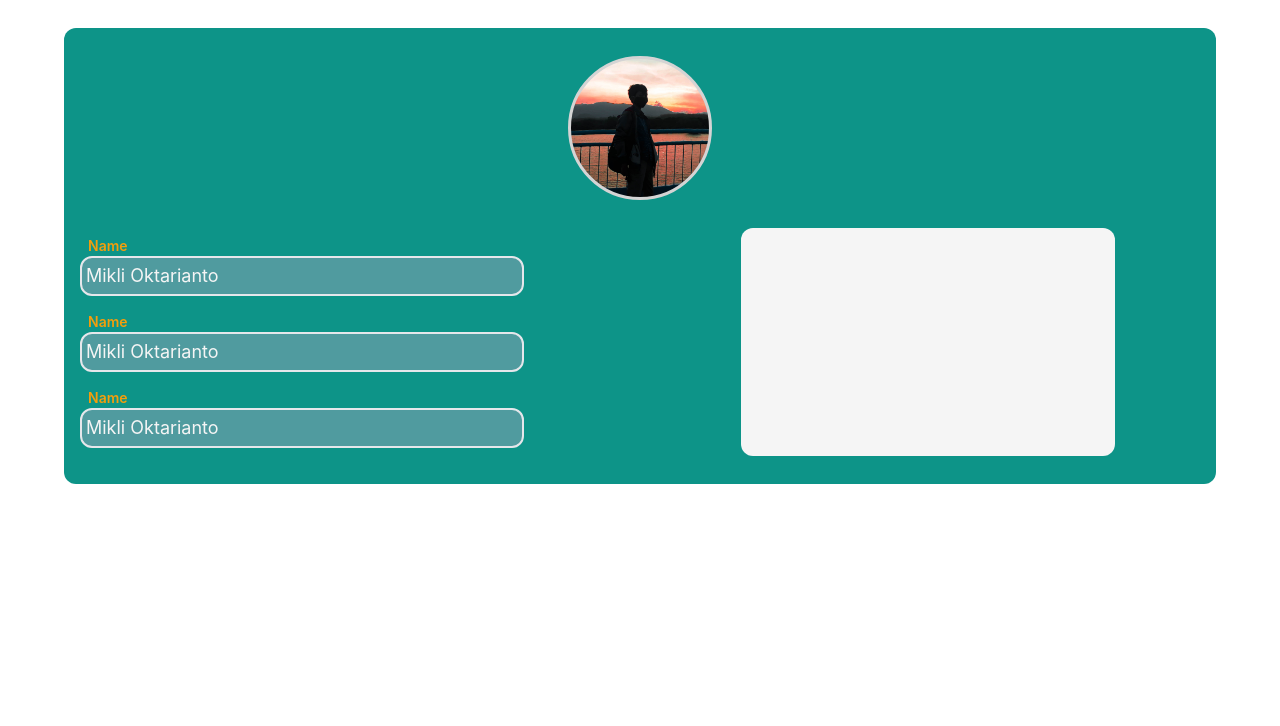
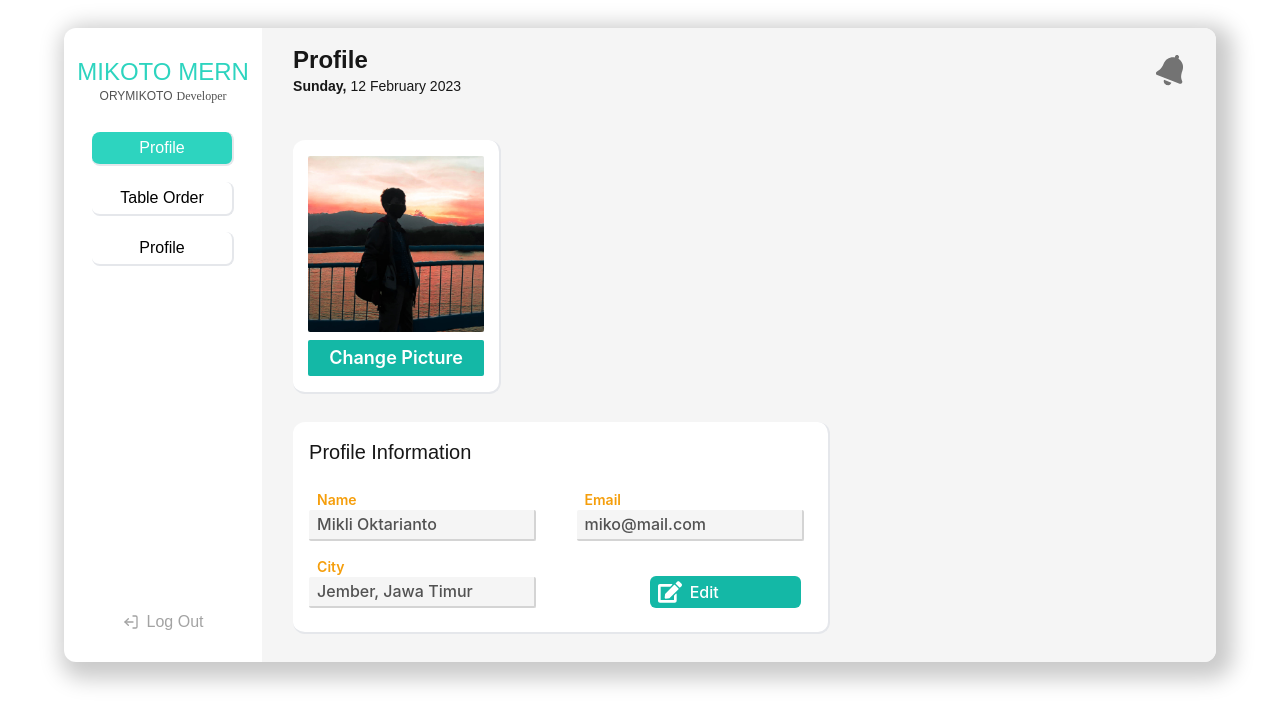
Before and after one commit to orymikoto/order-restaurant-table-program-MERN, a React (Create React App) app in the folder frontend/: page /user/profile in a window 1280 px wide. Shown: the top 726 px of the page. Built offline with nearby package versions, Linux system fonts and the light colour scheme.

Commit message:
Profile site information

```diff
--- a/frontend/src/components/DataShow.jsx
+++ b/frontend/src/components/DataShow.jsx
@@ -4,8 +4,8 @@ function DataShow({title, value, className}) {
   return (
     <div className={`flex flex-col ${className}`}>
       <h3 className='font-semibold text-sm ml-2 text-amber-500'>{title}</h3>
-      <div className='border-2 w-full bg-slate-400/50 rounded-xl'>
-        <p className='m-1 text-justify font-normal text-lg text-neutral-100'>{value}</p>
+      <div className='w-full bg-neutral-100 border-r-2 border-b-2 border-neutral-300 rounded-sm'>
+        <p className='m-[0.15rem] mx-2 text-justify font-medium text-neutral-600 '>{value}</p>
       </div>
       {/* tes */}
     </div>
--- a/frontend/src/index.css
+++ b/frontend/src/index.css
@@ -3,6 +3,7 @@
 @tailwind utilities;
 
 @import url('https://fonts.googleapis.com/css2?family=Mr+Dafoe&family=Unbounded:wght@900&display=swap');
+@import url('https://fonts.googleapis.com/css2?family=Poppins:ital,wght@0,300;0,400;0,500;0,600;0,700;1,300;1,400;1,500;1,600;1,700&display=swap');
 
 body {
   margin: 0;
--- a/frontend/src/pages/users/Profile.jsx
+++ b/frontend/src/pages/users/Profile.jsx
@@ -1,19 +1,73 @@
 import React from 'react'
 import DataShow from '../../components/DataShow'
+import {FaEdit, FaBell} from 'react-icons/fa'
+import {FiLogOut} from 'react-icons/fi'
 
 function Profile() {
   return (
-    <div className='container w-[90%] mx-auto pb-7 grid grid-cols-6 my-7 rounded-xl bg-teal-600'>
-      <div className='col-span-6 flex justify-center'>
-        <div className='h-[9rem] my-7 w-[9rem] overflow-hidden rounded-full bg-cover border-neutral-300 border-[0.21rem] bg-center hover:border-amber-400 duration-300 ease-in-out' style={{backgroundImage: 'url("/assets/pp.jpg")'}}>
-          {/* <img src='/assets/pp.jpg' alt='profilepicture' /> */}
+    <div className='flex w-[90%] rounded-xl my-7 overflow-hidden bg-white shadow-[7px_7px_21px_10px_rgba(0,0,0,0.21)] mx-auto'>
+      <div className='lg:w-[21%] md:w-[27%] flex flex-col'>
+        <div className='flex flex-col justify-center items-center mx-auto my-7'>
+          <p className='text-2xl text-center font-unbounded text-teal-400'>MIKOTO MERN</p>
+          <div className='flex gap-x-1 self-center text-neutral-600'>
+            <p className='font-unbounded text-xs'>ORYMIKOTO</p>
+            <p className='font-mrdafoe text-xs'>Developer</p>
+          </div>
+        </div>
+        <div className='flex flex-col gap-2 gap-y-4 h-full'>
+          <div className='font-medium text-white text-md lg:mx-7 md:mx-4 py-1 text-center font-poppins rounded-lg border-r-2 border-b-2 bg-teal-400'>
+            <p>Profile</p>
+          </div>
+          <div className='font-medium text-black text-md lg:mx-7 md:mx-4 hover:border-teal-400 duration-300 py-1 text-center font-poppins border-r-2 border-b-2 rounded-lg '>
+            <p>Table Order</p>
+          </div>
+          <div className='font-medium text-black text-md lg:mx-7 md:mx-4 hover:border-teal-400 duration-300 py-1 text-center font-poppins border-r-2 border-b-2 rounded-lg '>
+            <p>Profile</p>
+          </div>
+          <div className='flex flex-1 mx-auto flex-self-end items-end '>
+            <div className='flex cursor-pointer items-center text-neutral-400 duration-300 ease-in-out hover:text-red-600 gap-x-2 mb-7'>
+              <FiLogOut className='w-4 h-4  rotate-180' />
+              <p className='font-medium font-poppins'>Log Out</p>
+            </div>
+          </div>
         </div>
       </div>
-      <DataShow className='col-span-3 my-2 mx-2 ml-4 w-[77%]' title='Name' value='Mikli Oktarianto' />
-      <div className='row-span-6 col-span-3 rounded-xl w-[65%] justify-self-center bg-neutral-100'>
+      <div className=' w-full flex flex-col border-l-[0.21rem] px-7 border-neutral-100 bg-neutral-100 '>
+        <div className='flex w-full my-4 text-neutral-900 font-semibold font-poppins text-2xl'>
+          <div className='flex flex-col'>
+            <h2>Profile</h2>
+            <div className='flex gap-x-1'>
+              <p className='text-sm'>Sunday,</p>
+              <p className='text-sm font-light font-poppins'>12 February 2023</p>
+            </div>
+          </div>
+          <div className='flex flex-1 w-full justify-self-end justify-end items-center'>
+            <FaBell className='w-8 h-8 text-neutral-500 hover:text-amber-400 duration-200  rotate-[21deg]' />
+          </div>
+        </div>
+        <div className='flex flex-col items-center rounded-xl w-[13rem] border-r-2 border-b-2 bg-white my-7'>
+          <div className=' mt-4 mb-2 w-[11rem] h-[11rem] overflow-hidden rounded-sm bg-cover bg-center hover:border-amber-400 duration-300 ease-in-out' style={{backgroundImage: 'url("/assets/pp.jpg")'}}>
+            {/* <img src='/assets/pp.jpg' alt='profilepicture' /> */}
+          </div>
+          <div className='text-lg cursor-pointer mb-4 text-center py-1 rounded-sm font-semibold bg-teal-500 hover:bg-teal-600 w-[11rem] text-white'>
+            <h3>Change Picture</h3>
+          </div>
+        </div>
+        <div className='flex flex-col mb-7 rounded-xl border-r-2 border-b-2 bg-white lg:w-[60%] md:w-[75%]'>
+          <div className='m-4 text-neutral-900 font-medium font-poppins text-xl'>
+            <h3>Profile Information</h3>
+          </div>
+          <div className='container grid grid-cols-6 pb-4'>
+            <DataShow className='col-span-3 my-2 ml-4 w-[85%]' title='Name' value='Mikli Oktarianto' />
+            <DataShow className='col-span-3 my-2 ml-4 w-[85%]' title='Email' value='miko@mail.com' />
+            <DataShow className='col-span-3 my-2 ml-4 w-[85%]' title='City' value='Jember, Jawa Timur' />
+            <div className='flex col-start-5 col-end-7 justify-self-start px-2 rounded-md items-center self-end mb-2 hover:bg-teal-600 cursor-pointer h-[2rem] w-[85%] bg-teal-500'>
+              <FaEdit className='w-6 h-6 text-white' />
+              <p className='text-white font-medium mx-2 justify-self-center'>Edit</p>
+            </div>
+          </div>
+        </div>
       </div>
-      <DataShow className='col-span-3 my-2 mx-2 ml-4 w-[77%]' title='Name' value='Mikli Oktarianto' />
-      <DataShow className='col-span-3 my-2 mx-2 ml-4 w-[77%]' title='Name' value='Mikli Oktarianto' />
     </div>
   )
 }
--- a/frontend/tailwind.config.js
+++ b/frontend/tailwind.config.js
@@ -7,7 +7,8 @@ module.exports = {
     extend: {},
     fontFamily: {
       'unbounded': ['Unbounded', 'sans-serif'],
-      'mrdafoe': ['Mr Dafoe', 'serif']
+      'mrdafoe': ['Mr Dafoe', 'serif'],
+      'poppins': ['Poppins', 'sans-serif']
     }
   },
   plugins:[],
```
